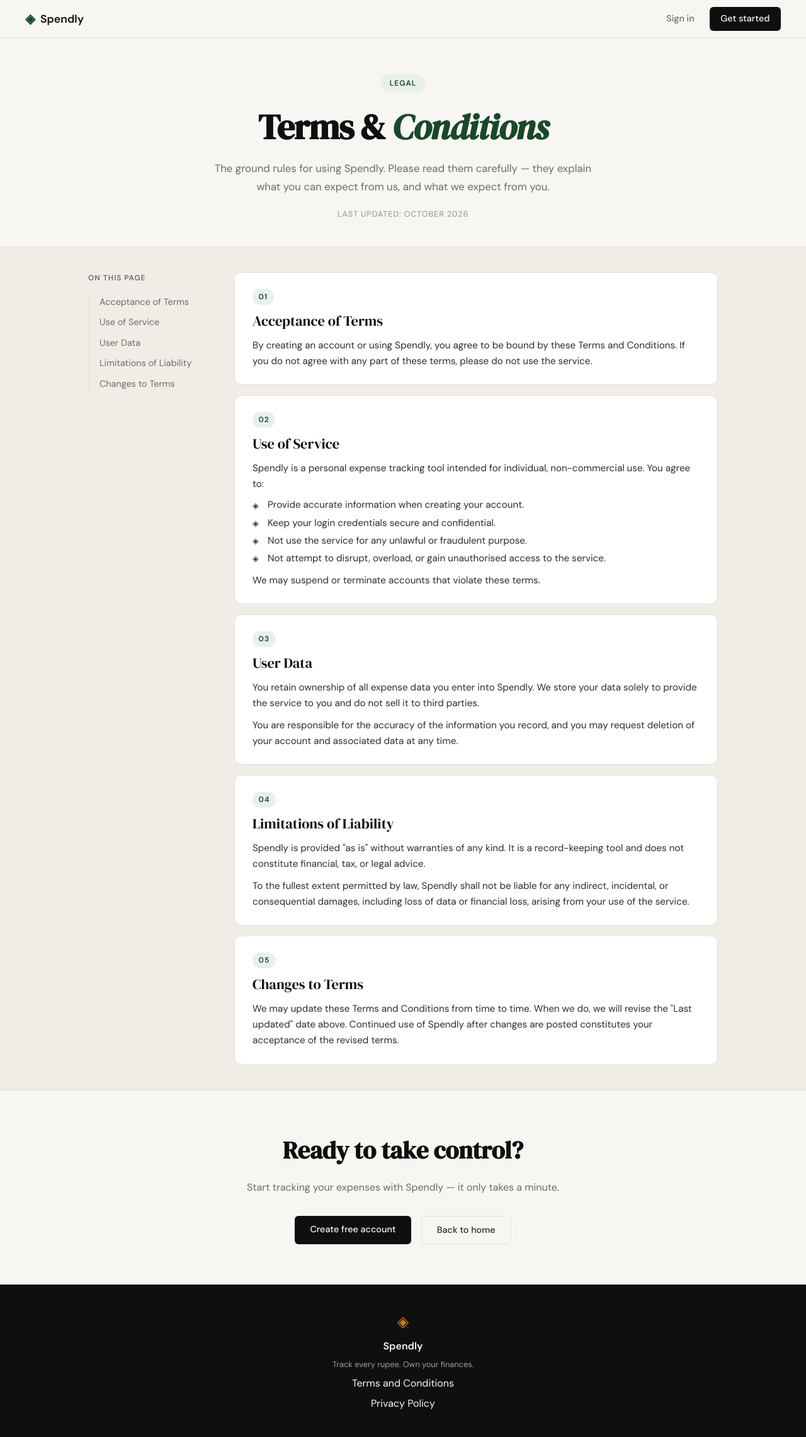
After one commit to sukritikalia08/spendly, a Flask app: page /terms in a window 1280 px wide. The commit adds this page. Shown: the whole page at 63% size. Run offline with Flask 3, Linux system fonts and the light colour scheme.

Commit message:
landing: add terms and privacy links to footer

```diff
--- a/app.py
+++ b/app.py
@@ -20,6 +20,11 @@ def register():
 @app.route("/login")
 def login():
     return render_template("login.html")
+
+
+@app.route("/terms")
+def terms():
+    return render_template("terms.html")
 
 
 # ------------------------------------------------------------------ #
--- a/static/css/style.css
+++ b/static/css/style.css
@@ -478,6 +478,183 @@ a { color: inherit; text-decoration: none; }
 .auth-switch a:hover { text-decoration: underline; }
 
 /* ------------------------------------------------------------------ */
+/* Legal pages                                                         */
+/* ------------------------------------------------------------------ */
+
+.legal-hero {
+    padding: 3.5rem 2rem 2.5rem;
+    text-align: center;
+}
+
+.legal-hero-inner {
+    max-width: 640px;
+    margin: 0 auto;
+}
+
+.legal-title {
+    font-family: var(--font-display);
+    font-size: clamp(2.25rem, 4.5vw, 3.5rem);
+    line-height: 1.1;
+    letter-spacing: -0.02em;
+    color: var(--ink);
+    margin-bottom: 1.25rem;
+}
+
+.legal-title em {
+    font-style: italic;
+    color: var(--accent);
+}
+
+.legal-subtitle {
+    font-size: 1.05rem;
+    color: var(--ink-muted);
+    line-height: 1.7;
+    margin-bottom: 1.25rem;
+}
+
+.legal-updated {
+    font-size: 0.8rem;
+    font-weight: 500;
+    color: var(--ink-faint);
+    text-transform: uppercase;
+    letter-spacing: 0.06em;
+}
+
+.legal-body {
+    background: var(--paper-warm);
+    border-top: 1px solid var(--border);
+    border-bottom: 1px solid var(--border);
+    padding: 2.5rem 2rem;
+}
+
+.legal-layout {
+    max-width: 1000px;
+    margin: 0 auto;
+    display: grid;
+    grid-template-columns: 200px 1fr;
+    gap: 2rem;
+    align-items: start;
+}
+
+.legal-toc {
+    position: sticky;
+    top: calc(60px + 2rem);
+}
+
+.legal-toc-label {
+    font-size: 0.75rem;
+    font-weight: 600;
+    color: var(--ink-muted);
+    text-transform: uppercase;
+    letter-spacing: 0.08em;
+    margin-bottom: 0.75rem;
+}
+
+.legal-toc nav {
+    display: flex;
+    flex-direction: column;
+    border-left: 1px solid var(--border);
+}
+
+.legal-toc nav a {
+    font-size: 0.9rem;
+    color: var(--ink-muted);
+    padding: 0.3rem 0 0.3rem 1rem;
+    margin-left: -1px;
+    border-left: 2px solid transparent;
+    transition: color 0.2s, border-color 0.2s;
+}
+
+.legal-toc nav a:hover {
+    color: var(--accent);
+    border-left-color: var(--accent);
+}
+
+.legal-content {
+    display: flex;
+    flex-direction: column;
+    gap: 1rem;
+}
+
+.legal-card {
+    background: var(--paper-card);
+    border: 1px solid var(--border);
+    border-radius: var(--radius-md);
+    padding: 1.5rem 1.75rem;
+    scroll-margin-top: calc(60px + 1.5rem);
+}
+
+.legal-num {
+    display: inline-block;
+    font-size: 0.75rem;
+    font-weight: 600;
+    letter-spacing: 0.08em;
+    color: var(--accent);
+    background: var(--accent-light);
+    padding: 0.2rem 0.6rem;
+    border-radius: 999px;
+    margin-bottom: 0.5rem;
+}
+
+.legal-card h2 {
+    font-family: var(--font-display);
+    font-weight: 400;
+    font-size: 1.4rem;
+    color: var(--ink);
+    margin-bottom: 0.5rem;
+}
+
+.legal-card p,
+.legal-card li {
+    font-size: 0.95rem;
+    line-height: 1.65;
+    color: var(--ink-soft);
+}
+
+.legal-card p + p,
+.legal-card ul + p { margin-top: 0.6rem; }
+
+.legal-card ul {
+    list-style: none;
+    margin-top: 0.5rem;
+}
+
+.legal-card li {
+    position: relative;
+    padding-left: 1.5rem;
+    margin-bottom: 0.2rem;
+}
+
+.legal-card li::before {
+    content: "◈";
+    position: absolute;
+    left: 0;
+    color: var(--accent);
+    font-size: 0.8rem;
+    top: 0.15rem;
+}
+
+.legal-body + .cta-section { padding: 4rem 2rem; }
+
+.legal-cta-actions {
+    display: flex;
+    gap: 1rem;
+    justify-content: center;
+    flex-wrap: wrap;
+}
+
+@media (max-width: 900px) {
+    .legal-layout { grid-template-columns: 1fr; gap: 2rem; }
+    .legal-toc { position: static; }
+}
+
+@media (max-width: 600px) {
+    .legal-hero { padding: 2.5rem 1rem 2rem; }
+    .legal-body { padding: 2rem 1rem; }
+    .legal-card { padding: 1.25rem; }
+}
+
+/* ------------------------------------------------------------------ */
 /* Footer                                                              */
 /* ------------------------------------------------------------------ */
 
--- a/templates/base.html
+++ b/templates/base.html
@@ -34,7 +34,7 @@
             <span class="brand-icon">◈</span>
             <span class="footer-name">Spendly</span>
             <p class="footer-copy">Track every rupee. Own your finances.</p>
-            <a href="#">Terms and Conditions</a>
+            <a href="{{ url_for('terms') }}">Terms and Conditions</a>
             <a href="#">Privacy Policy</a>
         </div>
     </footer>
--- /dev/null
+++ b/templates/terms.html
@@ -0,0 +1,116 @@
+{% extends "base.html" %}
+
+{% block title %}Terms and Conditions — Spendly{% endblock %}
+
+{% block content %}
+
+<section class="legal-hero">
+    <div class="legal-hero-inner">
+        <div class="hero-badge">Legal</div>
+        <h1 class="legal-title">
+            Terms &amp; <em>Conditions</em>
+        </h1>
+        <p class="legal-subtitle">
+            The ground rules for using Spendly. Please read them carefully —
+            they explain what you can expect from us, and what we expect from you.
+        </p>
+        <p class="legal-updated">Last updated: October 2026</p>
+    </div>
+</section>
+
+<section class="legal-body">
+    <div class="legal-layout">
+
+        <aside class="legal-toc">
+            <p class="legal-toc-label">On this page</p>
+            <nav>
+                <a href="#acceptance">Acceptance of Terms</a>
+                <a href="#use-of-service">Use of Service</a>
+                <a href="#user-data">User Data</a>
+                <a href="#liability">Limitations of Liability</a>
+                <a href="#changes">Changes to Terms</a>
+            </nav>
+        </aside>
+
+        <div class="legal-content">
+
+            <article class="legal-card" id="acceptance">
+                <span class="legal-num">01</span>
+                <h2>Acceptance of Terms</h2>
+                <p>
+                    By creating an account or using Spendly, you agree to be bound by these
+                    Terms and Conditions. If you do not agree with any part of these terms,
+                    please do not use the service.
+                </p>
+            </article>
+
+            <article class="legal-card" id="use-of-service">
+                <span class="legal-num">02</span>
+                <h2>Use of Service</h2>
+                <p>
+                    Spendly is a personal expense tracking tool intended for individual,
+                    non-commercial use. You agree to:
+                </p>
+                <ul>
+                    <li>Provide accurate information when creating your account.</li>
+                    <li>Keep your login credentials secure and confidential.</li>
+                    <li>Not use the service for any unlawful or fraudulent purpose.</li>
+                    <li>Not attempt to disrupt, overload, or gain unauthorised access to the service.</li>
+                </ul>
+                <p>We may suspend or terminate accounts that violate these terms.</p>
+            </article>
+
+            <article class="legal-card" id="user-data">
+                <span class="legal-num">03</span>
+                <h2>User Data</h2>
+                <p>
+                    You retain ownership of all expense data you enter into Spendly. We store
+                    your data solely to provide the service to you and do not sell it to third
+                    parties.
+                </p>
+                <p>
+                    You are responsible for the accuracy of the information you record, and you
+                    may request deletion of your account and associated data at any time.
+                </p>
+            </article>
+
+            <article class="legal-card" id="liability">
+                <span class="legal-num">04</span>
+                <h2>Limitations of Liability</h2>
+                <p>
+                    Spendly is provided "as is" without warranties of any kind. It is a
+                    record-keeping tool and does not constitute financial, tax, or legal advice.
+                </p>
+                <p>
+                    To the fullest extent permitted by law, Spendly shall not be liable for any
+                    indirect, incidental, or consequential damages, including loss of data or
+                    financial loss, arising from your use of the service.
+                </p>
+            </article>
+
+            <article class="legal-card" id="changes">
+                <span class="legal-num">05</span>
+                <h2>Changes to Terms</h2>
+                <p>
+                    We may update these Terms and Conditions from time to time. When we do, we
+                    will revise the "Last updated" date above. Continued use of Spendly after
+                    changes are posted constitutes your acceptance of the revised terms.
+                </p>
+            </article>
+
+        </div>
+    </div>
+</section>
+
+<section class="cta-section">
+    <div class="cta-inner">
+        <h2 class="cta-title">Ready to take control?</h2>
+        <p class="cta-body">Start tracking your expenses with Spendly — it only takes a minute.</p>
+        <div class="legal-cta-actions">
+            <a href="{{ url_for('register') }}" class="btn-primary">Create free account</a>
+            <a href="{{ url_for('landing') }}" class="btn-ghost">Back to home</a>
+        </div>
+    </div>
+</section>
+
+{% endblock %}
```
